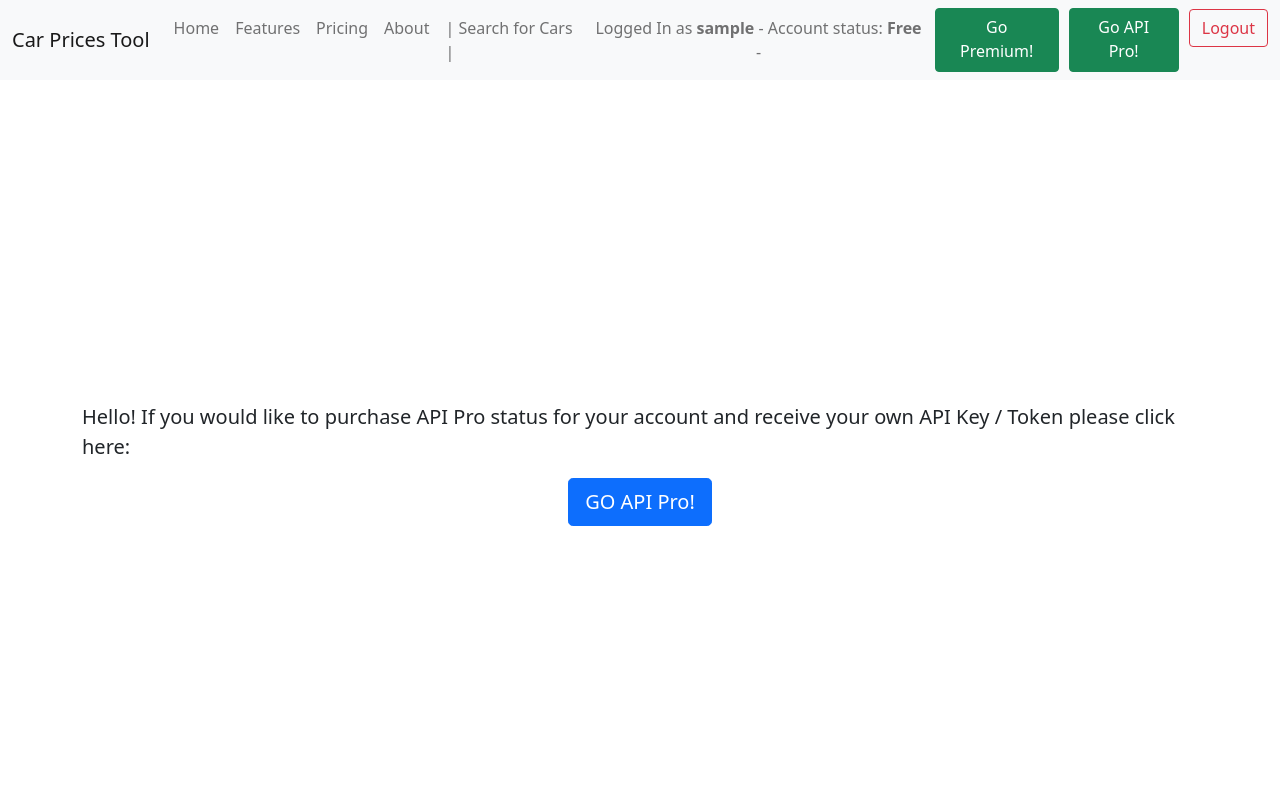
After one commit to m-niemiec/car_prices_tool, a Django app: page /go_api_pro in a window 1280 px wide. The commit adds this page. Run offline with Django 3.2, Linux system fonts and the light colour scheme; the visitor is signed in with stand-in values (Sample User, id 1); some libraries are stand-ins or nearby versions.

Commit message:
Further API work, new api pro rank, new way of assiging api keys, fixes

```diff
--- a/car_prices_tool_website/api/urls.py
+++ b/car_prices_tool_website/api/urls.py
@@ -2,9 +2,12 @@ from django.urls import path
 from . import views
 
 urlpatterns = [
+    # CRUD
     path('cars/results', views.CarsResults.as_view()),
     path('cars/create', views.CarCreate.as_view()),
     path('cars/<int:pk>', views.CarRetrieveUpdateDestroy.as_view()),
 
-    path('signupuser', views.sign_up_user)
+    # Auth
+    path('signupuser', views.sign_up_user),
+    path('gettoken', views.get_token)
 ]
--- a/car_prices_tool_website/car_prices_tool/context_processor.py
+++ b/car_prices_tool_website/car_prices_tool/context_processor.py
@@ -11,6 +11,8 @@ def add_variable_to_context(request):
 
         if user_rank_name.get('rank') == 'Premium':
             user_rank_name = 'Premium'
+        elif user_rank_name.get('rank') == 'APIPRO':
+            user_rank_name = 'API Pro'
         if not user_rank_name:
             user_rank_name = 'Free'
 
--- a/car_prices_tool_website/car_prices_tool/templates/car_prices_tool/base.html
+++ b/car_prices_tool_website/car_prices_tool/templates/car_prices_tool/base.html
@@ -50,6 +50,14 @@
                         <a class="btn btn-success" href="{% url 'go_premium' %}" role="button">Go Premium!</a>
                     {% endif %}
 
+                    {% if user_rank_name == 'Free' or user_rank_name == 'Premium' %}
+                        <a class="btn btn-success" href="{% url 'go_api_pro' %}" role="button">Go API Pro!</a>
+                    {% endif %}
+
+                    {% if user_rank_name == 'API Pro' %}
+                        <a class="btn btn-success" href="{% url 'go_api_pro' %}" role="button">Get your Token!</a>
+                    {% endif %}
+
                     <form action="{% url 'logout' %}" method="post">
                         {% csrf_token %}
                         <button type="submit" class="btn btn-outline-danger">Logout</button>
--- /dev/null
+++ b/car_prices_tool_website/car_prices_tool/templates/car_prices_tool/go_api_pro.html
@@ -0,0 +1,50 @@
+{% extends 'car_prices_tool/base.html' %}
+{% load static %}
+
+{% block content %}
+
+    <!DOCTYPE html>
+    <html lang="en">
+    <head>
+        <meta charset="UTF-8">
+        <title>About</title>
+    </head>
+    <body>
+
+    <div class="d-flex justify-content-center">
+        <div class="jumbotron jumbotron-fluid vertical-center">
+            <div class="container">
+
+                {% if message %}
+                    <h1 class="display-4">
+                        <div class="alert alert-success" role="alert">
+                            {{ message }}
+                        </div>
+                    </h1>
+                {% endif %}
+                <br><br>
+                {% if user_rank_name == 'Free' or user_rank_name == 'Premium' %}
+                    <p class="lead">
+                        Hello! If you would like to purchase API Pro status for your account and receive your own API
+                        Key / Token please click here:
+                    </p>
+                    <form action="{% url 'go_api_pro' %}" method="post">
+                        {% csrf_token %}
+                        <div style="text-align: center;">
+                            <button type="submit" class="btn btn-primary btn-lg">GO API Pro!</button>
+                        </div>
+                    </form>
+                {% else %}
+                    <p class="lead">
+                        Here is your own API Key / Token:<br>
+                        {{ token }}
+                    </p>
+                {% endif %}
+            </div>
+        </div>
+    </div>
+
+    </body>
+    </html>
+
+{% endblock %}
--- a/car_prices_tool_website/car_prices_tool/views.py
+++ b/car_prices_tool_website/car_prices_tool/views.py
@@ -13,6 +13,8 @@ from django.shortcuts import render, redirect
 from car_prices_tool import all_jscharts
 from car_prices_tool.forms import SearchCarForm, FreeSearchCarForm
 from car_prices_tool.models import Car, UserSearchQuery, UserPremiumRank
+
+from rest_framework.authtoken.models import Token
 
 
 register = template.Library()
@@ -84,7 +86,7 @@ def go_premium(request):
 
         if user_rank_name.get('rank') == 'Premium':
             context = {
-                'message': 'It seems that you already have Premium account. Thank you!'
+                'message': 'You already have Premium account. Thank you!'
             }
 
             return render(request, 'car_prices_tool/go_premium.html', context)
@@ -99,6 +101,40 @@ def go_premium(request):
         }
 
         return render(request, 'car_prices_tool/go_premium.html', context)
+
+
+@login_required
+def go_api_pro(request):
+    if request.method == 'GET':
+        try:
+            user_rank_name = UserPremiumRank.objects.filter(user=request.user).values('rank').get()
+        except UserPremiumRank.DoesNotExist:
+            user_rank_name = {}
+
+        if user_rank_name.get('rank') == 'APIPRO':
+            token = Token.objects.get(user=request.user)
+
+            context = {
+                'message': 'You already have API Pro account. Thank you!',
+                'token': str(token)
+            }
+
+            return render(request, 'car_prices_tool/go_api_pro.html', context)
+        else:
+            return render(request, 'car_prices_tool/go_api_pro.html')
+    else:
+        UserPremiumRank.objects.filter(user=request.user).all().delete()
+        get_api_pro = UserPremiumRank(user=request.user, rank='APIPRO')
+        get_api_pro.save()
+
+        token = Token.objects.create(user=request.user)
+
+        context = {
+            'message': 'Thank you very much for supporting our website! Enjoy your API Pro account!',
+            'token': str(token)
+        }
+
+        return render(request, 'car_prices_tool/go_api_pro.html', context)
 
 
 def sign_up_user(request):
--- a/car_prices_tool_website/car_prices_tool_django/urls.py
+++ b/car_prices_tool_website/car_prices_tool_django/urls.py
@@ -34,6 +34,7 @@ urlpatterns = [
     path('results', views.results, name='results'),
     path('no_results', views.no_results, name='no_results'),
     path('go_premium', views.go_premium, name='go_premium'),
+    path('go_api_pro', views.go_api_pro, name='go_api_pro'),
 
     # Authorization:
     path('signup', views.sign_up_user, name='signup'),
```
Also changed, not shown: car_prices_tool_website/api/views.py (+50 -9 lines), car_prices_tool_website/car_prices_tool_django/settings.py (+8 -0 lines).
